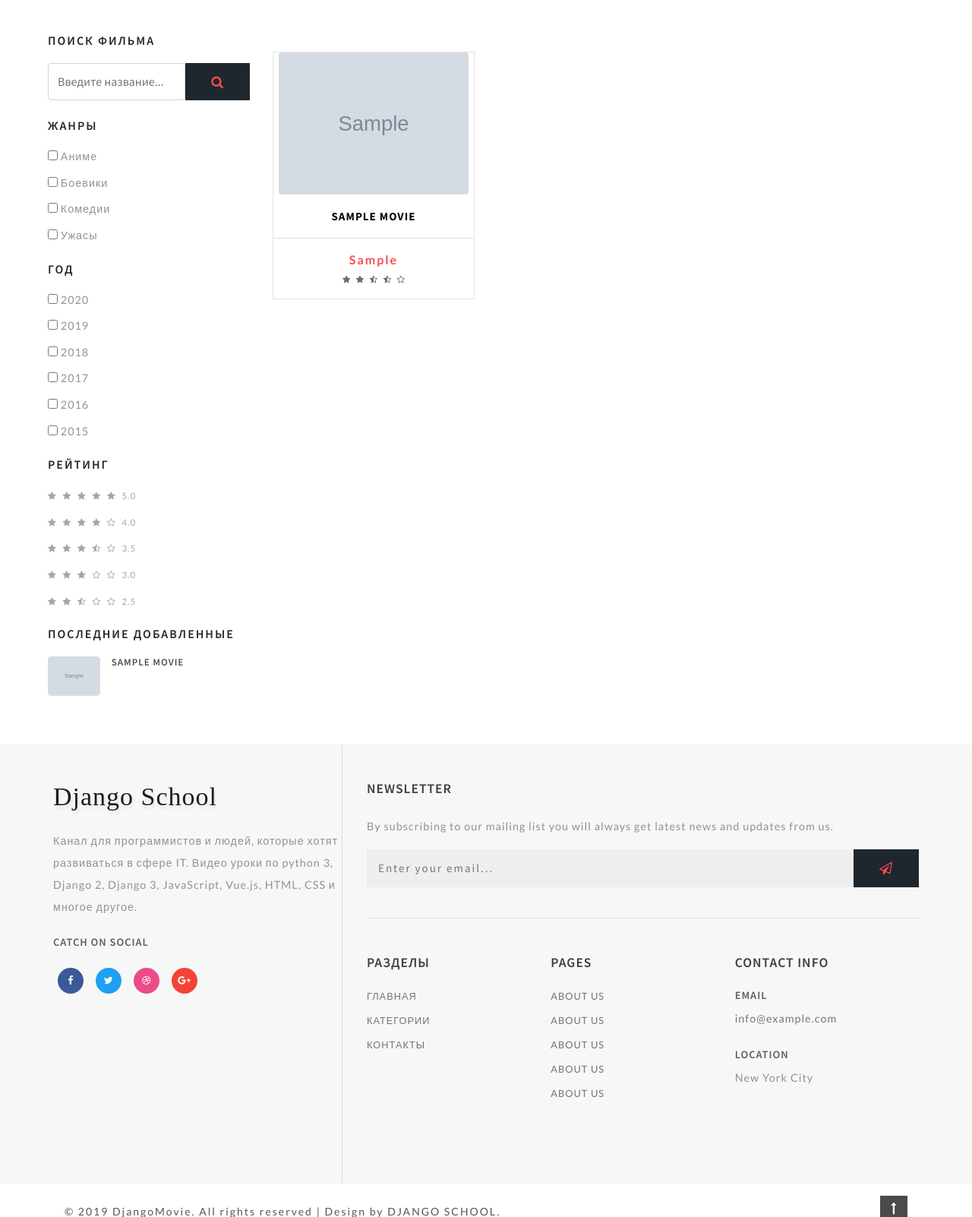
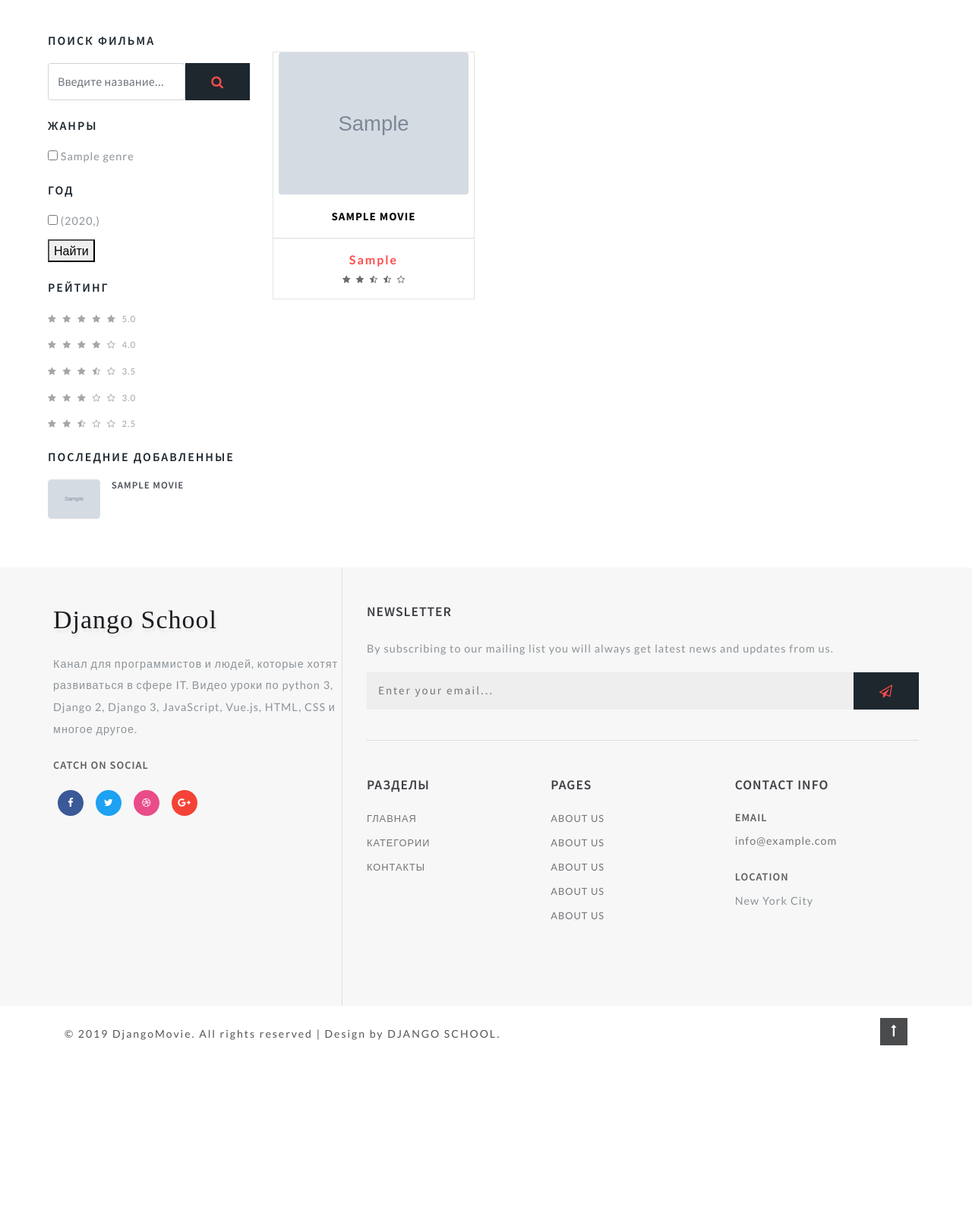
Before and after one commit to Nursultan301/Django_movie, a Django app: page / in a window 1280 px wide. Shown: the part 714-2316 px from the top of the page at 76% size. After the commit the page ends 2090 px from the top, so only its background shows below. Run offline with Django 3.2, Linux system fonts and the light colour scheme; tables that the repository leaves empty hold one stand-in row (values such as "Sample post"); grey boxes marked "Sample" are stand-in pictures; some libraries are stand-ins or nearby versions.

Commit message:
update_at some fields

```diff
--- a/movie/models.py
+++ b/movie/models.py
@@ -44,6 +44,8 @@
     title = models.CharField("Называние", max_length=50, unique=True)
     description = models.TextField("Описание", blank=True)
     slug = models.SlugField("URL", unique=True)
+
+    objects = models.Manager
 
     class Meta:
         verbose_name = "Жанр"
--- a/movie/urls.py
+++ b/movie/urls.py
@@ -1,9 +1,10 @@
 from django.urls import path
 
-from movie.views import MovieView, MovieDetailView, AddReview, ActorView
+from movie.views import MovieView, MovieDetailView, AddReview, ActorView, FilterMovieView
 
 urlpatterns = [
     path('', MovieView.as_view()),
+    path('filter/', FilterMovieView.as_view(), name='filter'),
     path('<slug:slug>/', MovieDetailView.as_view(), name='movie_detail'),
     path('review/<int:pk>/', AddReview.as_view(), name='add_review'),
     path('actor/<str:slug>/', ActorView.as_view(), name='actor_detail')
--- a/movie/views.py
+++ b/movie/views.py
@@ -1,11 +1,20 @@
+from django.db.models import Q
 from django.shortcuts import redirect
 from django.views.generic import DetailView, ListView, View
 
 from movie.forms import ReviewForm
-from movie.models import Movie, Category, Actor
+from movie.models import Movie, Category, Actor, Genre
 
 
-class MovieView(ListView):
+class GenreYear:
+    def get_genres(self):
+        return Genre.objects.all()
+
+    def get_years(self):
+        return set(Movie.objects.filter(draft=False).values_list("year"))
+
+
+class MovieView(ListView, GenreYear):
     """ Список фильмов """
     model = Movie
     queryset = Movie.objects.filter(draft=False)
@@ -13,7 +22,7 @@
     context_object_name = 'movie_list'
 
 
-class MovieDetailView(DetailView):
+class MovieDetailView(DetailView, GenreYear):
     """ Полное описание фильма """
     model = Movie
     template_name = 'movie/movie_detail.html'
@@ -35,8 +44,18 @@
         return redirect(movie.get_absolute_url())
 
 
-class ActorView(DetailView):
+class ActorView(DetailView, GenreYear):
     """Вывод информации об актёрах"""
     model = Actor
     template_name = 'movie/actor.html'
     slug_field = 'name'
+
+
+class FilterMovieView(GenreYear, ListView):
+    """Фильтр фильмов"""
+    def get_queryset(self):
+        queryset = Movie.objects.filter(
+            Q(year__in=self.request.GET.getlist("year")) |
+            Q(genres__in=self.request.GET.getlist("genre"))
+        )
+        return queryset
--- a/templates/inc/sidebar.html
+++ b/templates/inc/sidebar.html
@@ -9,58 +9,34 @@
         </form>
     </div>
     <!--preference -->
+<form action="{% url 'filter' %}" method="get">
     <div class="left-side my-4">
         <h3 class="sear-head editContent">Жанры</h3>
         <ul class="w3layouts-box-list">
-            <li class="editContent">
-                <input type="checkbox" class="checked">
-                <span class="span editContent">Аниме</span>
+            {% for genre in view.get_genres %}
+            	<li class="editContent">
+                <input type="checkbox" class="checked" name="genre" value="{{ genre.id }}">
+                <span class="span editContent">{{ genre.title }}</span>
             </li>
-            <li class="editContent">
-                <input type="checkbox" class="checked">
-                <span class="span editContent">Боевики</span>
-            </li>
-            <li class="editContent">
-                <input type="checkbox" class="checked">
-                <span class="span editContent">Комедии</span>
-            </li>
-            <li class="editContent">
-                <input type="checkbox" class="checked">
-                <span class="span editContent">Ужасы</span>
-            </li>
+            {% endfor %}
         </ul>
     </div>
     <!-- // preference -->
     <!-- discounts -->
+
     <div class="left-side">
         <h3 class="sear-head editContent">Год</h3>
         <ul class="w3layouts-box-list">
+            {% for movie in view.get_years %}
             <li class="editContent">
-                <input type="checkbox" class="checked">
-                <span class="span editContent">2020</span>
+                <input type="checkbox" class="checked" name="year" value="{{ movie.year }}">
+                <span class="span editContent">{{ movie }}</span>
             </li>
-            <li class="editContent">
-                <input type="checkbox" class="checked">
-                <span class="span editContent">2019</span>
-            </li>
-            <li class="editContent">
-                <input type="checkbox" class="checked">
-                <span class="span editContent">2018</span>
-            </li>
-            <li>
-                <input type="checkbox" class="checked">
-                <span class="span editContent">2017</span>
-            </li>
-            <li class="editContent">
-                <input type="checkbox" class="checked">
-                <span class="span editContent">2016</span>
-            </li>
-            <li class="editContent">
-                <input type="checkbox" class="checked">
-                <span class="span editContent">2015</span>
-            </li>
+            {% endfor %}
         </ul>
     </div>
+    <button type="submit">Найти</button>
+</form>
     <!-- //discounts -->
     <!-- reviews -->
     <div class="customer-rev left-side my-4">
```
